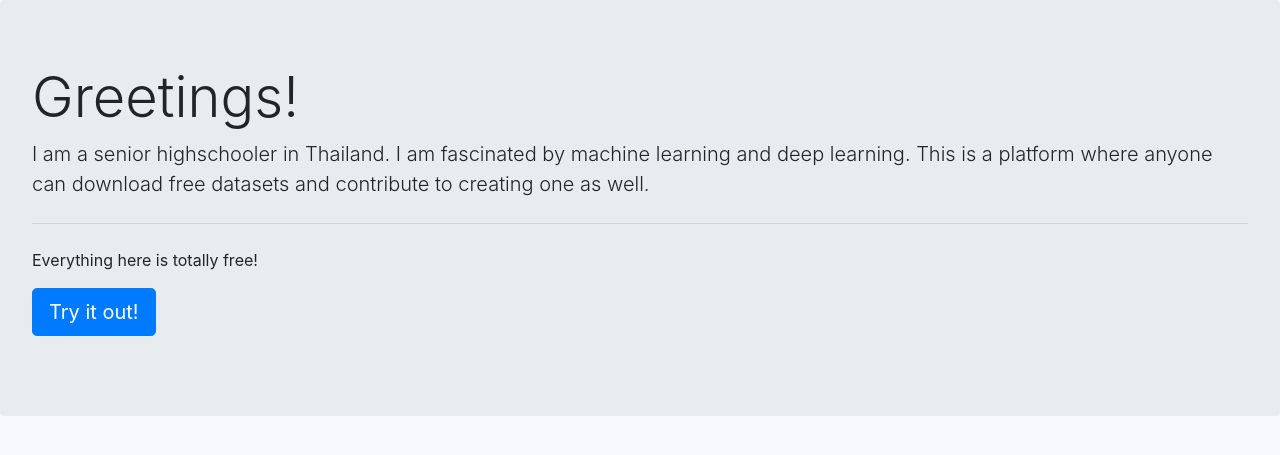
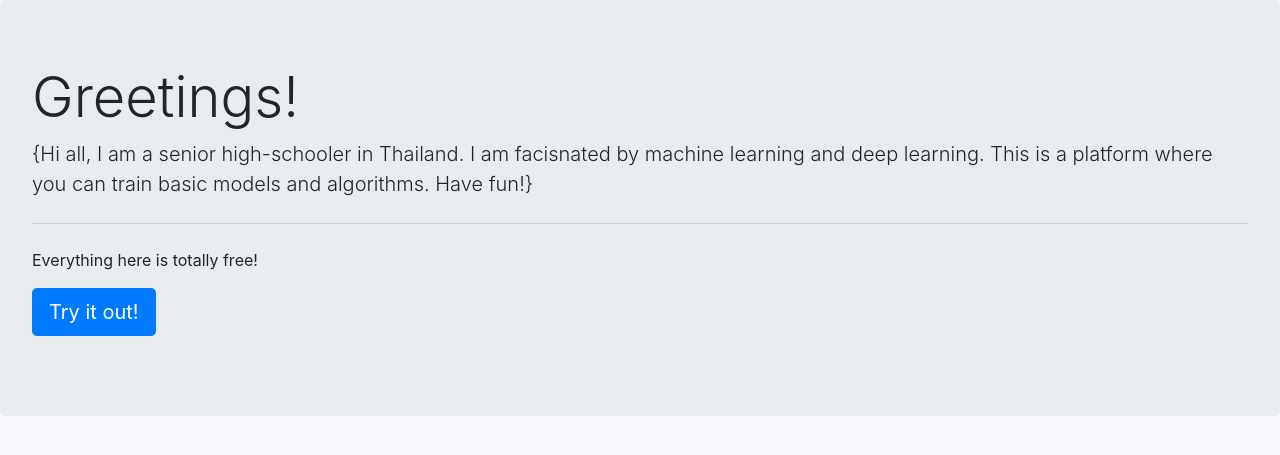
Before and after one commit to Bhunakit/MLwebApp, a Flask app: page /about in a window 1280 px wide. Shown: the part 72-527 px from the top of the page. Run offline with Flask 2, Linux system fonts and the light colour scheme; some libraries are stand-ins or nearby versions.

Commit message:
Update about.html

```diff
--- a/templates/about.html
+++ b/templates/about.html
@@ -3,11 +3,11 @@
 
 <div class="jumbotron">
   <h1 class="display-4">Greetings!</h1>
-  <p class="lead">I am a senior highschooler in Thailand. I am fascinated by machine learning and deep learning. This is a platform where anyone can download free datasets and contribute to creating one as well.</p>
+  <p class="lead">{Hi all, I am a senior high-schooler in Thailand. I am facisnated by machine learning and deep learning. This is a platform where you can train basic models and algorithms. Have fun!}</p>
   <hr class="my-4">
   <p>Everything here is totally free!</p>
   <p class="lead">
-    <a class="btn btn-primary btn-lg dark" href="#" role="button">Try it out!</a>
+    <a class="btn btn-primary btn-lg dark" href="{{ url_for('home') }}" role="button">Try it out!</a>
   </p>
 </div>
 {% endblock %}
```
